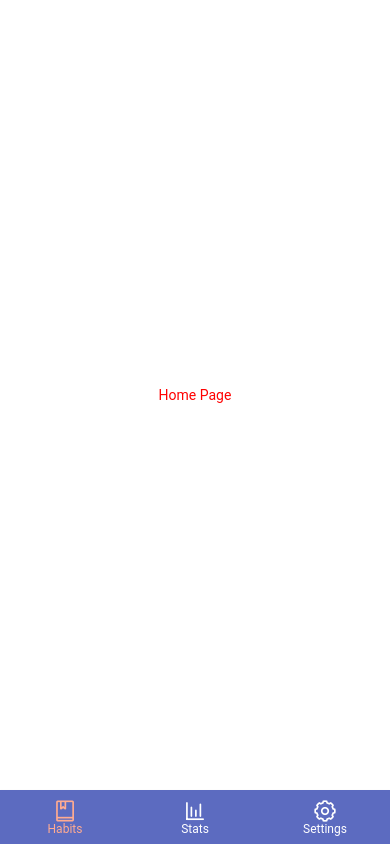
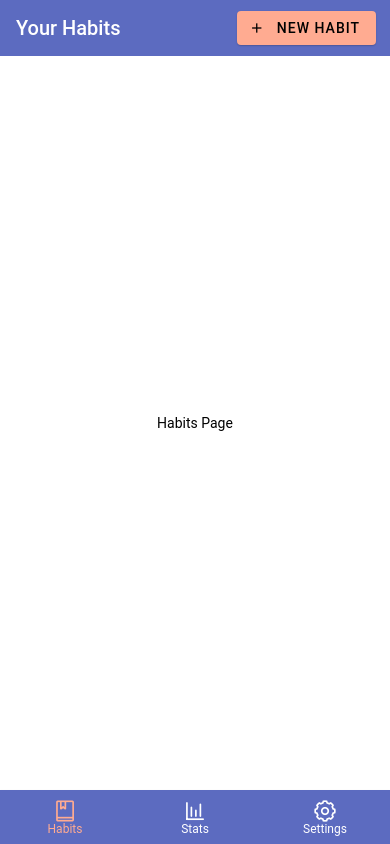
Before and after one commit to MichaelFarquhar/HabitApp, a React Native app: screen /Habits in a window 390 px wide. Built offline with nearby package versions, Linux system fonts and the light colour scheme.

Commit message:
Added AppBar and Add New Habits page

```diff
--- a/App.js
+++ b/App.js
@@ -1,31 +1,33 @@
 import React from 'react';
 import { NavigationContainer } from '@react-navigation/native';
 import { createMaterialBottomTabNavigator } from '@react-navigation/material-bottom-tabs';
+import { createNativeStackNavigator } from '@react-navigation/native-stack';
 import { Provider as PaperProvider } from 'react-native-paper';
 import AntDesign from 'react-native-vector-icons/AntDesign';
-import theme from './src/screens/theme/main';
+import theme from './src/theme/main';
 
 // Screens
-import Home from './src/screens/Home';
+import Habits from './src/screens/Habits';
 import Stats from './src/screens/Stats';
 import Settings from './src/screens/Settings';
+import NewHabit from './src/screens/NewHabit';
 
 const Tab = createMaterialBottomTabNavigator();
+const Stack = createNativeStackNavigator();
 
-export default function App() {
+// Tab Navigation for main pages
+function TabPages() {
     return (
-        <NavigationContainer>
-            <PaperProvider theme={theme}>
         <Tab.Navigator
-                    initialRouteName="Home"
+            initialRouteName="Habits"
             labeled={true}
             activeColor={'#ffab91'}
             inactiveColor={'white'}
             barStyle={{ backgroundColor: '#5c6bc0' }}
         >
             <Tab.Screen
-                        name="Home"
-                        component={Home}
+                name="Habits"
+                component={Habits}
                 options={{
                     tabBarLabel: 'Habits',
                     tabBarAccessibilityLabel: 'Habits',
@@ -57,6 +59,25 @@ export default function App() {
                 }}
             />
         </Tab.Navigator>
+    );
+}
+
+export default function App() {
+    return (
+        <NavigationContainer>
+            <PaperProvider theme={theme}>
+                <Stack.Navigator>
+                    <Stack.Screen
+                        name="TabPages"
+                        component={TabPages}
+                        options={{ headerShown: false }}
+                    />
+                    <Stack.Screen
+                        name="NewHabit"
+                        component={NewHabit}
+                        options={{ headerShown: false, animation: 'fade' }}
+                    />
+                </Stack.Navigator>
             </PaperProvider>
         </NavigationContainer>
     );
--- /dev/null
+++ b/src/screens/Habits/Header.js
@@ -0,0 +1,22 @@
+import React from 'react';
+import { Appbar, Button } from 'react-native-paper';
+
+const HabitsHeader = ({ navigation }) => {
+    return (
+        <Appbar.Header>
+            <Appbar.Content title="Your Habits" subtitle="" />
+            <Button
+                icon="plus"
+                mode="contained"
+                color="#ffab91"
+                style={{ marginRight: 10 }}
+                // theme={{ colors: { primary: '#ffab91' } }}
+                onPress={() => navigation.navigate('NewHabit')}
+            >
+                New Habit
+            </Button>
+        </Appbar.Header>
+    );
+};
+
+export default HabitsHeader;
--- a/src/screens/Home.js
+++ b/src/screens/Habits/index.js
@@ -2,17 +2,21 @@ import React from 'react';
 import { View, StyleSheet } from 'react-native';
 import { Text } from 'react-native-paper';
 import { StatusBar } from 'expo-status-bar';
+import HabitsHeader from './Header';
 
-const Home = () => {
+const Habits = ({ navigation }) => {
     return (
-        <View style={styles.container}>
-            <Text>Home Page</Text>
-            <StatusBar style="auto" />
-        </View>
+        <React.Fragment>
+            <HabitsHeader navigation={navigation} />
+            <View style={styles.container}>
+                <Text>Habits Page</Text>
+                <StatusBar style="auto" />
+            </View>
+        </React.Fragment>
     );
 };
 
-export default Home;
+export default Habits;
 
 const styles = StyleSheet.create({
     container: {
--- /dev/null
+++ b/src/screens/NewHabit/Header.js
@@ -0,0 +1,17 @@
+import React from 'react';
+import { Appbar } from 'react-native-paper';
+
+const NewHabitsHeader = ({ navigation }) => {
+    return (
+        <Appbar.Header>
+            <Appbar.BackAction
+                onPress={() => {
+                    navigation.navigate('TabPages');
+                }}
+            />
+            <Appbar.Content title="Add New Habit" subtitle="" />
+        </Appbar.Header>
+    );
+};
+
+export default NewHabitsHeader;
--- /dev/null
+++ b/src/screens/NewHabit/index.js
@@ -0,0 +1,16 @@
+import { StyleSheet, Text, View } from 'react-native';
+import React from 'react';
+import NewHabitsHeader from './Header';
+
+const NewHabit = ({ navigation }) => {
+    return (
+        <React.Fragment>
+            <NewHabitsHeader navigation={navigation} />
+            <View>
+                <Text>NewHabit</Text>
+            </View>
+        </React.Fragment>
+    );
+};
+
+export default NewHabit;
--- a/src/screens/theme/main.js
+++ b/src/theme/main.js
@@ -4,9 +4,8 @@ const theme = {
     ...DefaultTheme,
     colors: {
         ...DefaultTheme.colors,
-        primary: 'tomato',
-        accent: 'yellow',
-        text: 'red',
+        primary: '#5c6bc0',
+        accent: '#ffab91',
     },
 };
 
```
Lines whose indentation alone changed are shown as unchanged.
